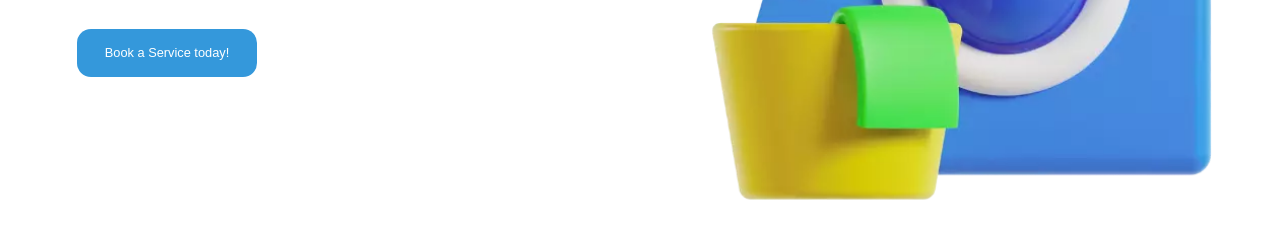
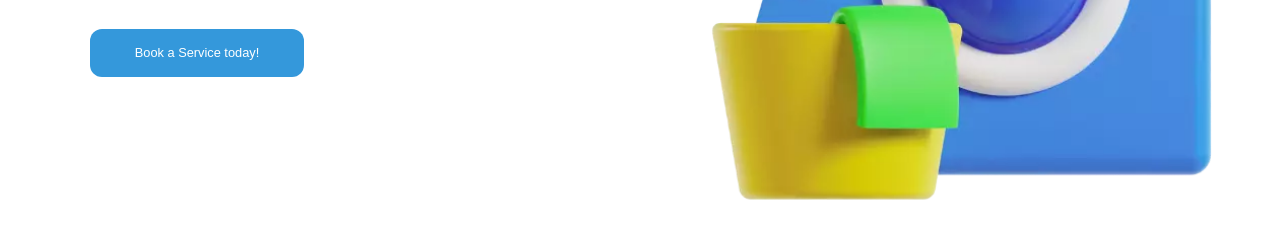
Before and after one commit to wasim124/Laundry-Services-Hero-Section, a plain HTML site: page index.html in a window 1280 px wide. Shown: the part 561-800 px from the top of the page. Drawn offline with Linux system fonts and the light colour scheme.

Commit message:
Update style.css

```diff
--- a/assets/stylesheet/style.css
+++ b/assets/stylesheet/style.css
@@ -92,14 +92,14 @@ span{
 
 .cta-button {
   margin-top: 2vh;
-  margin-right: 310px;
-  padding: 1.3vw 2.2vw;
+  margin-right: 250px;
+  padding: 1.3vw 3.5vw;
   font-size: 1vw;
   background-color: #3498DB;
   color: white;
   border: none;
   cursor: pointer;
-  border-radius: 14px;
+  border-radius: 12px;
   transition: background-color 0.3s ease;
 }
 
```
